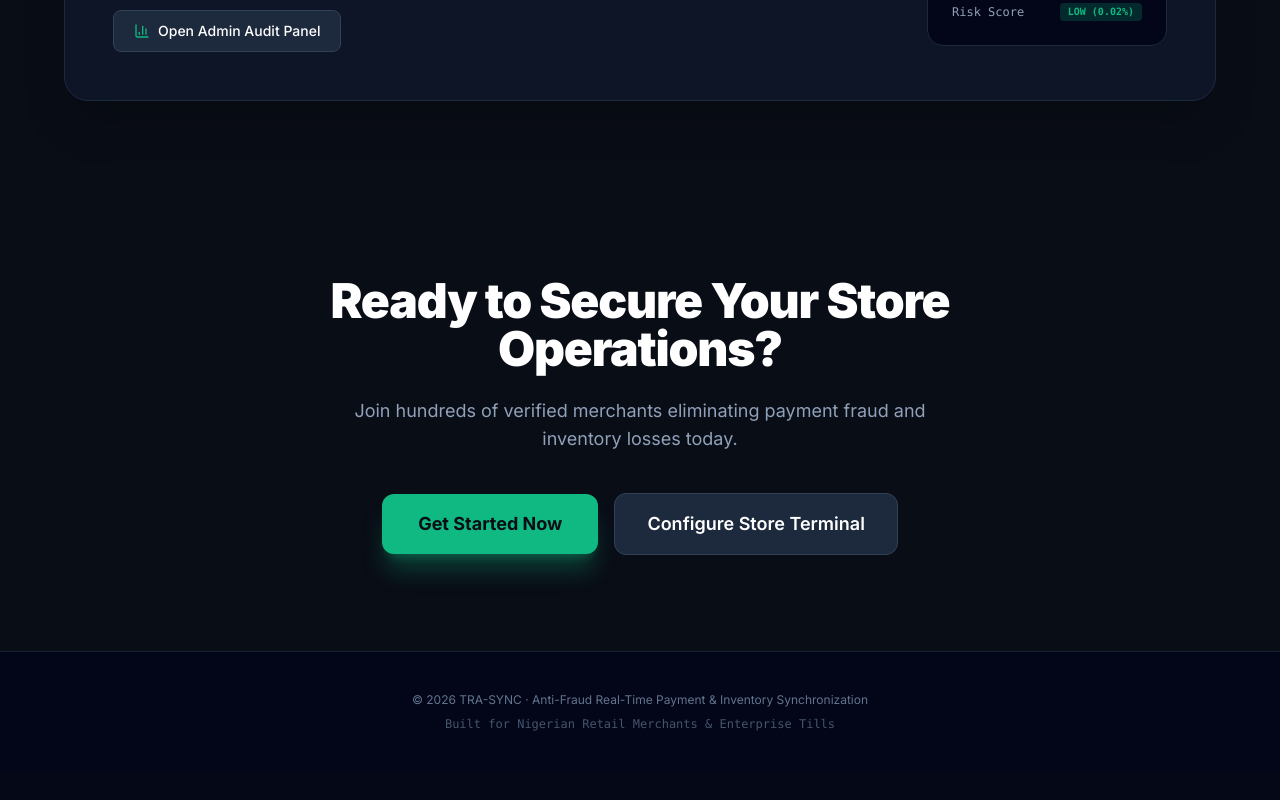
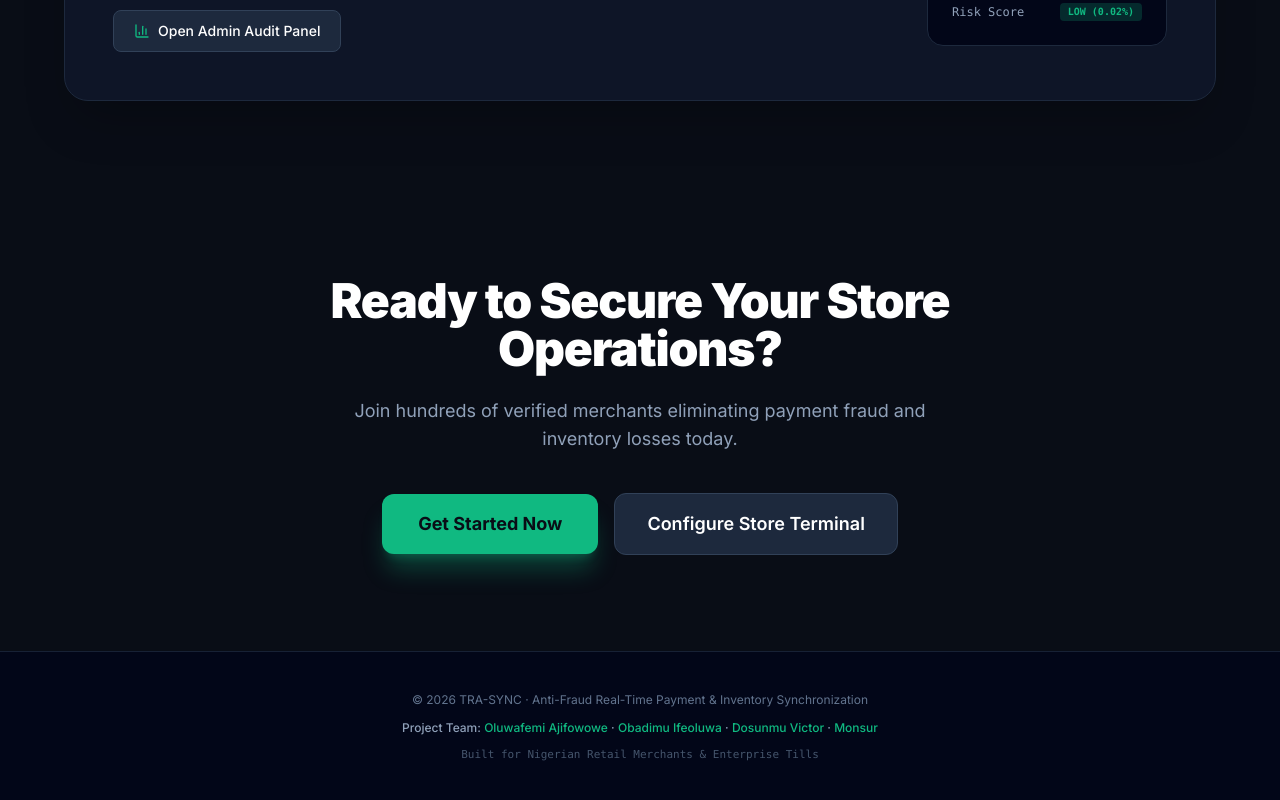
Before and after one commit to CodeWithHife/Tra-Sync, a Next.js app: page / in a window 1280 px wide. Shown: the part 3093-3893 px from the top of the page. Before the commit the page ends 3865 px from the top, so only its background shows below. Built offline with nearby package versions, Linux system fonts and the light colour scheme.

Commit message:
Add project team members to README.md and landing page footer

```diff
--- a/src/app/page.tsx
+++ b/src/app/page.tsx
@@ -531,9 +531,12 @@ export default function HomePage() {
       </section>
 
       {/* ── FOOTER ──────────────────────────────────────────────────────── */}
-      <footer className="border-t border-slate-800/80 py-10 px-6 text-center text-slate-500 text-xs space-y-2 bg-slate-950">
+      <footer className="border-t border-slate-800/80 py-10 px-6 text-center text-slate-500 text-xs space-y-3 bg-slate-950">
         <div>© 2026 TRA-SYNC · Anti-Fraud Real-Time Payment & Inventory Synchronization</div>
-        <div className="text-slate-600 font-mono">Built for Nigerian Retail Merchants & Enterprise Tills</div>
+        <div className="text-slate-400 font-medium">
+          Project Team: <span className="text-[#10B981]">Oluwafemi Ajifowowe</span> · <span className="text-[#10B981]">Obadimu Ifeoluwa</span> · <span className="text-[#10B981]">Dosunmu Victor</span> · <span className="text-[#10B981]">Monsur</span>
+        </div>
+        <div className="text-slate-600 font-mono text-[11px]">Built for Nigerian Retail Merchants & Enterprise Tills</div>
       </footer>
     </div>
   );
```
Also changed, not shown: 1 other file (tests, documents, lock files or other folders).
